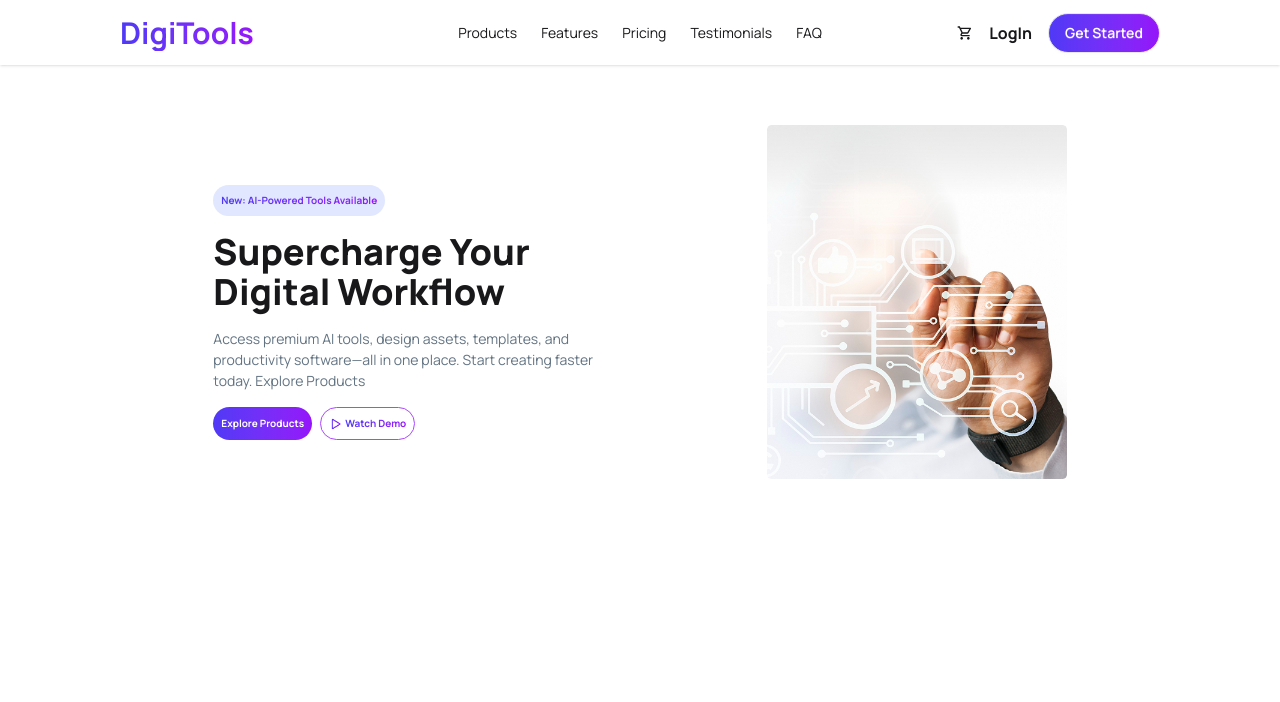
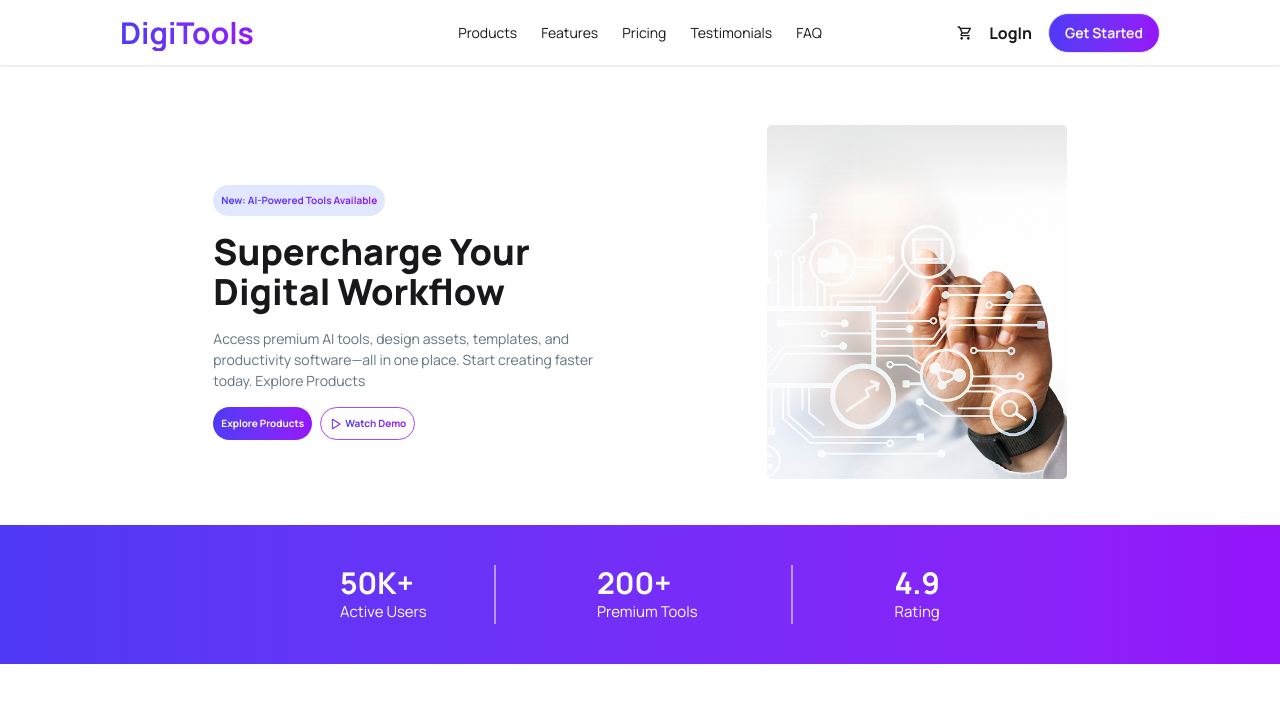
Before and after one commit to samsunnaharsrity/Assignment-6, a React (Vite) app: page / in a window 1280 px wide. Shown: the top 702 px of the page. Built offline with nearby package versions, Linux system fonts and the light colour scheme.

Commit message:
rating section ok

```diff
--- a/src/App.jsx
+++ b/src/App.jsx
@@ -2,6 +2,7 @@ import { useState } from 'react'
 import './App.css'
 import Navbar from './assets/components/navbar/navbar'
 import Banner from './assets/components/navbar/banner/banner'
+import Rate from './assets/components/rate/rate'
 
 function App() {
   const [count, setCount] = useState(0)
@@ -11,6 +12,7 @@ function App() {
 
 <Navbar></Navbar>
 <Banner></Banner>
+<Rate></Rate>
 
     </>
 
--- /dev/null
+++ b/src/assets/components/rate/rate.jsx
@@ -0,0 +1,25 @@
+import React from 'react';
+
+const Rate = () => {
+    return (
+        <div className='bg-gradient-to-r from-[#4F39F6] to-[#9514FA] p-10 '>
+            <div className='flex justify-between w-6/12 mx-auto '>
+            <div className='border-r-2 border-white/50 '>
+                <h2 className='font-bold text-3xl text-white pr-20 '>50K+</h2>
+                <p className='text-[15px] text-white'>Active Users</p>
+            </div>
+            <div className='border-r-2 border-white/50  '>
+                <h2 className='font-bold text-3xl text-white pr-30 '>200+</h2>
+                <p className='text-[15px] text-white'>Premium Tools</p>
+            </div>
+            <div>
+                <h2 className='font-bold text-3xl text-white'>4.9</h2>
+                <p className='text-[15px] text-white'>Rating</p>
+            </div>
+            </div>
+
+        </div>
+    );
+}
+
+export default Rate;
```
Also changed, not shown: src/assets/components/productCard/productCard.jsx (added).
